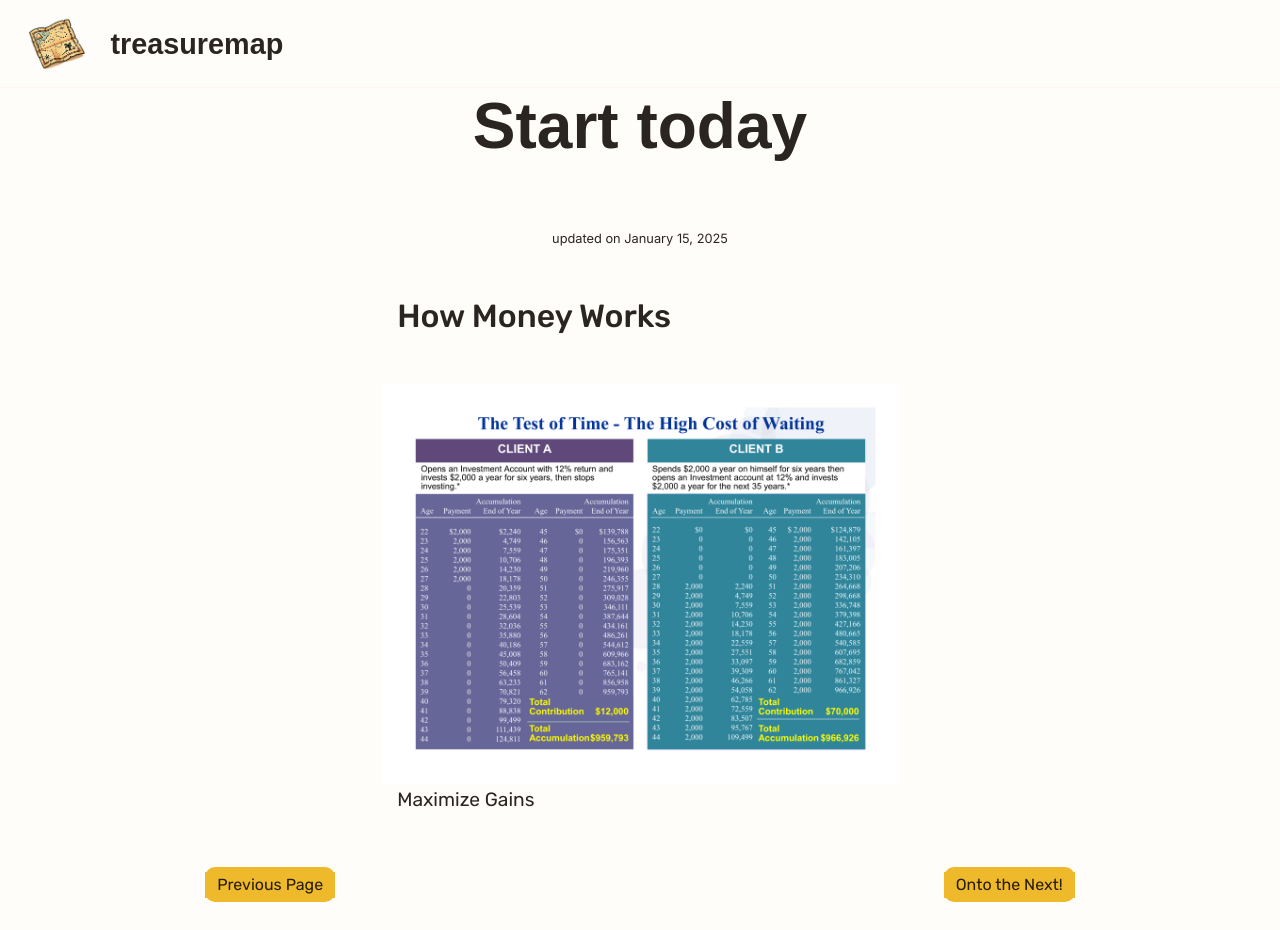
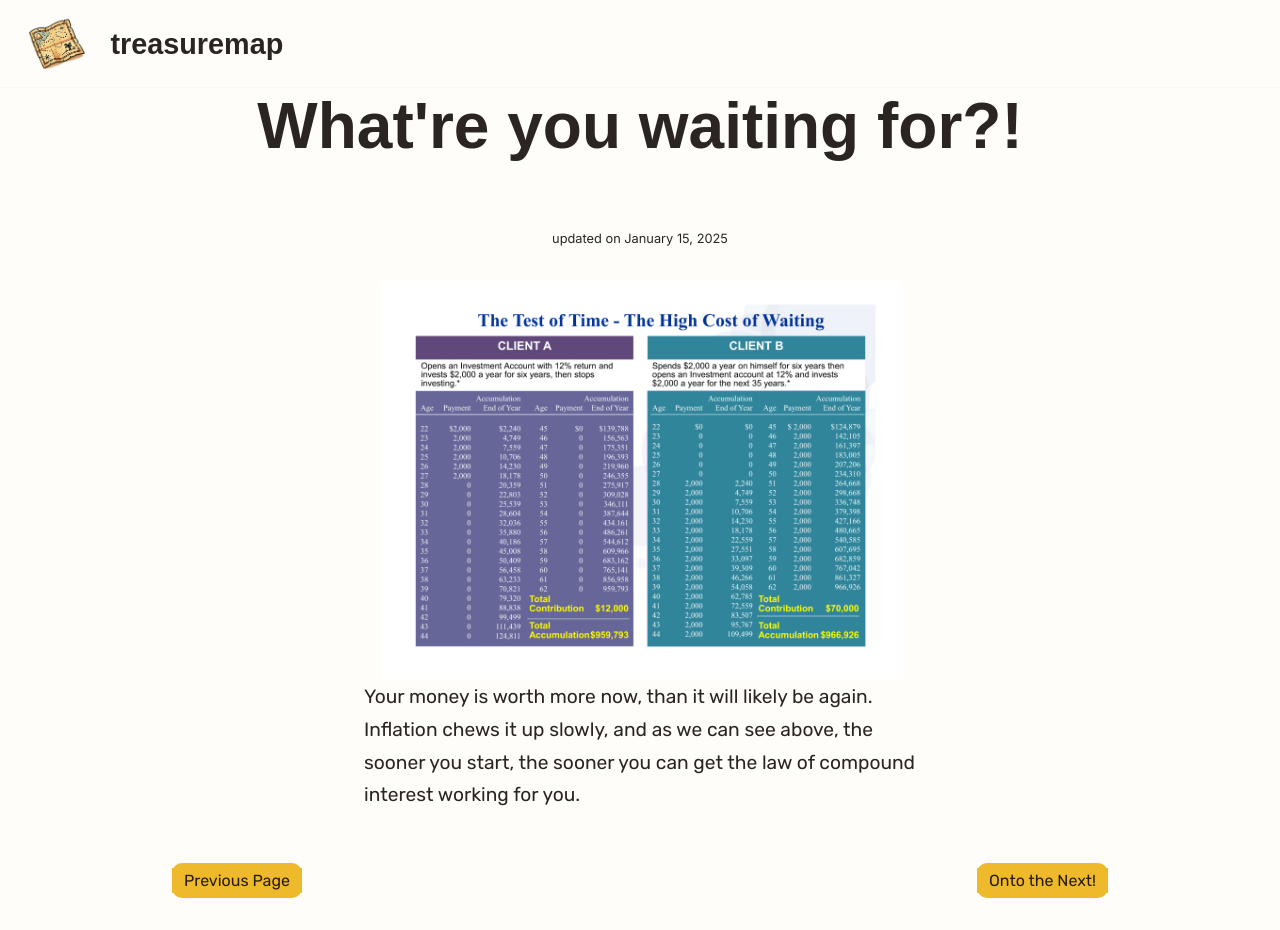
Before and after one commit to cleinad/treasuremap-react, a React (Vite) app: page /HighCostOfWaiting in a window 1280 px wide. Built offline with nearby package versions, Linux system fonts and the light colour scheme; a web font is replaced by a local one.

Commit message:
changed page ordering

```diff
--- a/src/App.tsx
+++ b/src/App.tsx
@@ -30,7 +30,7 @@ function App() {
         <Routes>
           <Route path="/" element={<Home />} />
           <Route
-            path="/financial-foundation"
+            path="/financialFoundation"
             element={<FinancialFoundation />}
           />
           <Route path="/Wealth" element={<Wealth />} />
--- a/src/pages/DollarCostAveraging.tsx
+++ b/src/pages/DollarCostAveraging.tsx
@@ -18,14 +18,18 @@ const DollarCostAveraging = () => {
         <div className="text-block">
           <div id="how-money-works">
             <div className="header">
-              <h2>How Money Works</h2>
+              <h2>Dollar Cost Averaging</h2>
             </div>
             <img
               src={DollarCostAveragingPic}
               alt="The High Cost of Waiting"
               className="general-image"
             />
-            <p>Maximize Gains</p>
+            <p><br/>
+            There is only one world where making a lump sum contribution is profitable - when your investment grows in value.
+            Unfortunately for us, that is not always the world we live in. Luckily, there is a handy tool called Dollar Cost Averaging
+            that can help us curb market fluctuations. As you see for yourself, you capture the lows and highs, ultimately building
+            a profitable investment in the long run.</p>
           </div>
         </div>
       </div>
--- a/src/pages/HighCostOfWaiting.tsx
+++ b/src/pages/HighCostOfWaiting.tsx
@@ -12,25 +12,25 @@ const HighCostOfWaiting = () => {
       <Banner></Banner>
       <div className="content">
         <ArticleHeader
-          title="Start today"
+          title="What're you waiting for?!"
           updateDate="January 15, 2025"
         ></ArticleHeader>
         <div className="text-block">
           <div id="how-money-works">
-            <div className="header">
-              <h2>How Money Works</h2>
-            </div>
+
             <img
               src={HighCostOfWaitingPic}
               alt="The High Cost of Waiting"
               className="general-image"
             />
-            <p>Maximize Gains</p>
+            <p>Your money is worth more now, than it will likely be again. Inflation chews it up slowly,
+                and as we can see above, the sooner you start, the sooner you can get the law of compound interest working for you.
+            </p>
           </div>
         </div>
       </div>
 
-      <Footer previousPageLink="HowMoneyWorks" nextPageLink="RuleOf72"></Footer>
+      <Footer previousPageLink="Wealth" nextPageLink="RuleOf72"></Footer>
     </>
   );
 };
--- a/src/pages/Home.tsx
+++ b/src/pages/Home.tsx
@@ -30,7 +30,7 @@ const Home = () => {
           life's adventures with confidence
         </p>
         <button className="cta-button">
-            <Link to="/Wealth">Start your Journey!</Link>
+            <Link to="/financialFoundation">Start your Journey!</Link>
         </button>
       </section>
     </>
--- a/src/pages/HowMoneyWorks.tsx
+++ b/src/pages/HowMoneyWorks.tsx
@@ -25,7 +25,7 @@ const HowMoneyWorks = () => {
               alt="How Money Works Equation"
               className="general-image"
             />
-            <p>Maximize Gains</p>
+            <p>We seek to have the highest rate of return </p>
           </div>
         </div>
       </div>
--- a/src/pages/Rainforest.tsx
+++ b/src/pages/Rainforest.tsx
@@ -8,11 +8,11 @@ const Rainforest = () => {
       <Banner bannerTitleStyle={{ color: "var(--rainforest-light-color)" }} />
       <section className="rainforest-cinematic">
         <div className="gradient" />
-        <div className="hero-content">
-          <h1>
+        <div className="hero-content" >
+          <h1 style={{ color: "var(--rainforest-light-color)" }}>
             Chapter II, <br /> Protection
           </h1>
-          <h3>
+          <h3 style={{ color: "var(--rainforest-light-color)" }}>
             Protect ourselves,
             <br />
             preparing for the worst case scenario
--- a/src/pages/RuleOf72.tsx
+++ b/src/pages/RuleOf72.tsx
@@ -24,6 +24,8 @@ const RuleOf72 = () => {
             />
             <p>If you divide 72 by your rate of return, that's approximately how long
                 it'll take for your money to double.
+                <br/><br/>
+                A helpful tool to help us along the way.
             </p>
           </div>
         </div>
--- a/src/pages/Wealth.tsx
+++ b/src/pages/Wealth.tsx
@@ -51,7 +51,7 @@ const Wealth = () => {
         </div>
       </div>
 
-      <Footer previousPageLink="" nextPageLink="HowMoneyWorks"></Footer>
+      <Footer previousPageLink="financialFoundation" nextPageLink="HighCostOfWaiting"></Footer>
     </>
   );
 };
--- a/src/pages/financialFoundation.tsx
+++ b/src/pages/financialFoundation.tsx
@@ -73,7 +73,7 @@ const FinancialFoundation = () => {
         </div>
       </div>
 
-      <Footer nextPageLink="Wealth"></Footer>
+      <Footer previousPageLink="" nextPageLink="Wealth"></Footer>
     </>
   );
 };
```
